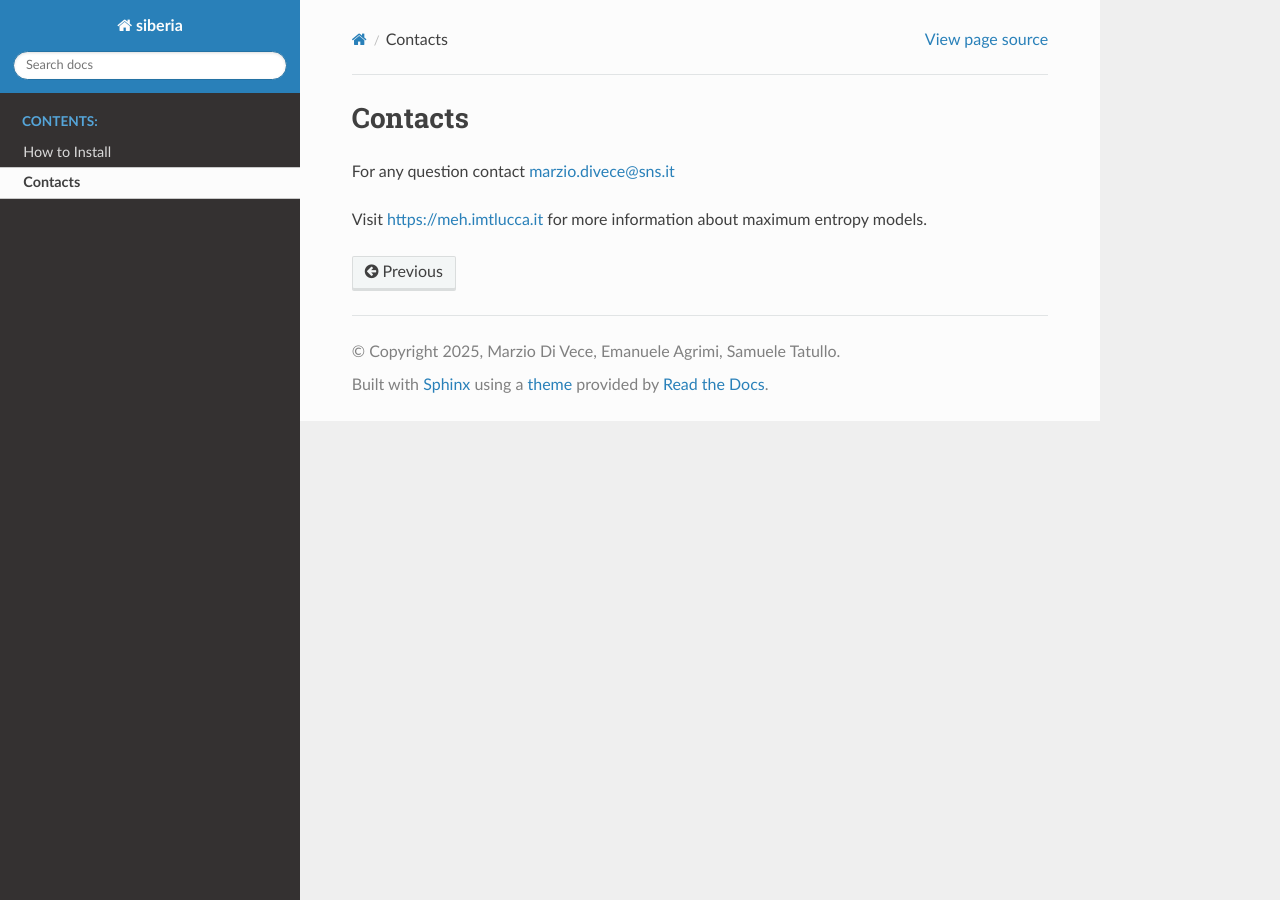
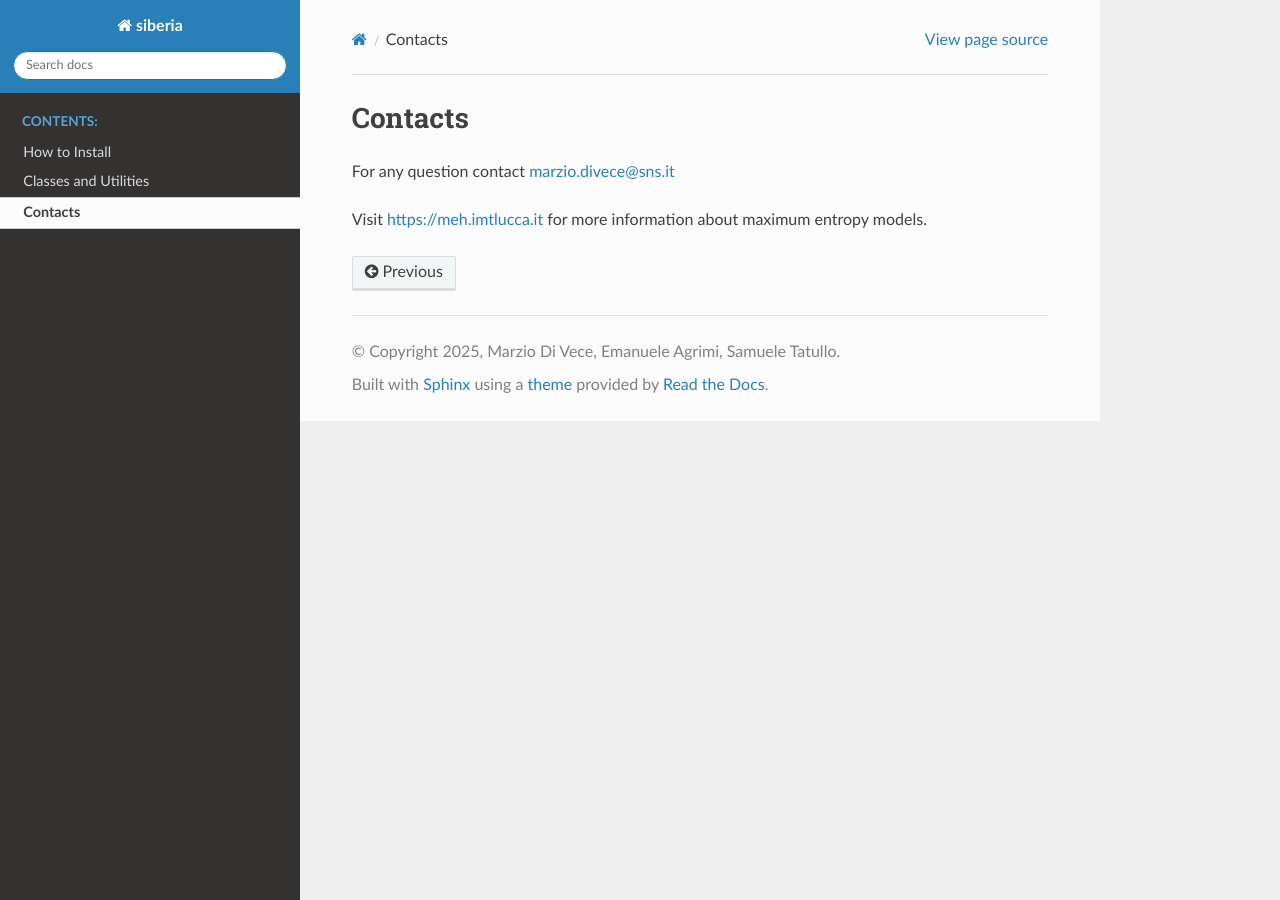
Before and after one commit to MarsMDK/SIBERIA, a Sphinx documentation site: the page built from docs/source/contacts.rst, in a window 1280 px wide. Built offline with Sphinx 7.4.7 and the Read the Docs theme 3.1.0, drawn with Linux system fonts in a browser that asks for light colours; pages that are not in the unit, such as notebooks, are missing from menus.

```diff
--- a/docs/source/index.rst
+++ b/docs/source/index.rst
@@ -325,6 +325,6 @@ Guide
    :caption: Contents:
 
    install
-   Siberia
+   siberia
    license
    contacts
```
